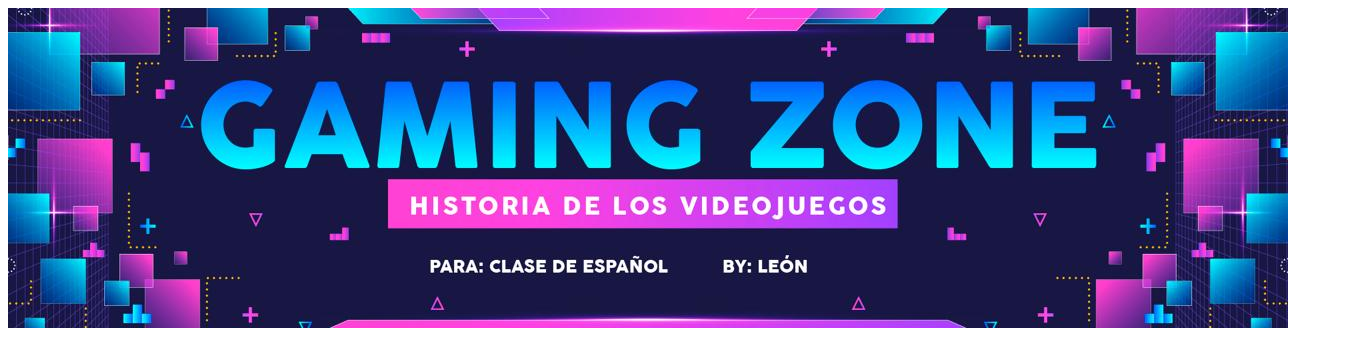
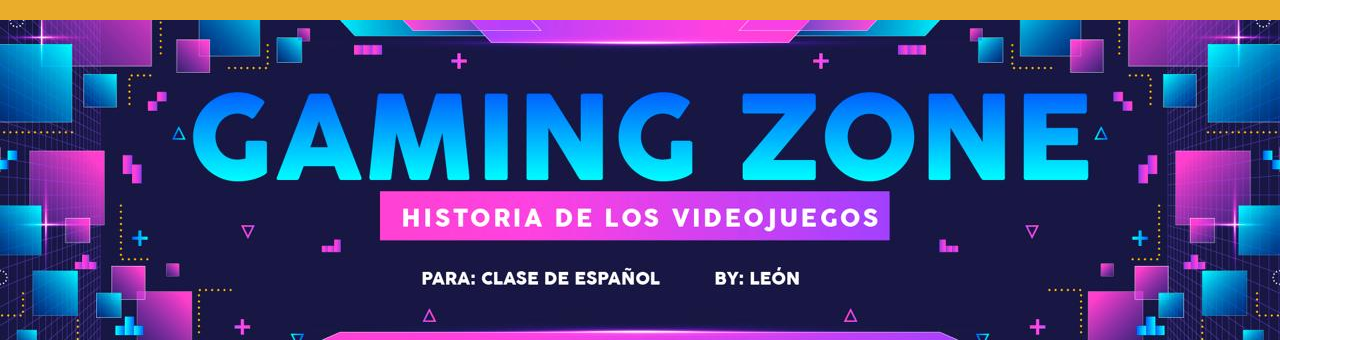
Before and after one commit to CocodriloLeon/pagina_web, a plain HTML site: page index.html in a window 1280 px wide. Shown: the top 347 px of the page, 1345 px wide, since content can reach past the window. Drawn offline with Linux system fonts and the light colour scheme; the site is published under a folder, as on GitHub Pages, so addresses that start at the root find nothing; a web font is replaced by a local one.

Commit message:
Update index.html

```diff
--- a/index.html
+++ b/index.html
@@ -4,7 +4,7 @@
     <meta charset="UTF-8">
     <meta name="viewport" content="width=device-width, initial-scale=1.0">
     <title>La Historia De los Videojuegos</title>
-    <link rel="stylesheet" href="/CSS/history_of_videogames.css">
+    <link rel="stylesheet" href="./CSS/history_of_videogames.css">
 
     <!-- A esto no le hagas caso, es el link de la tipografia -->
     <link rel="preconnect" href="https://fonts.googleapis.com">
```
